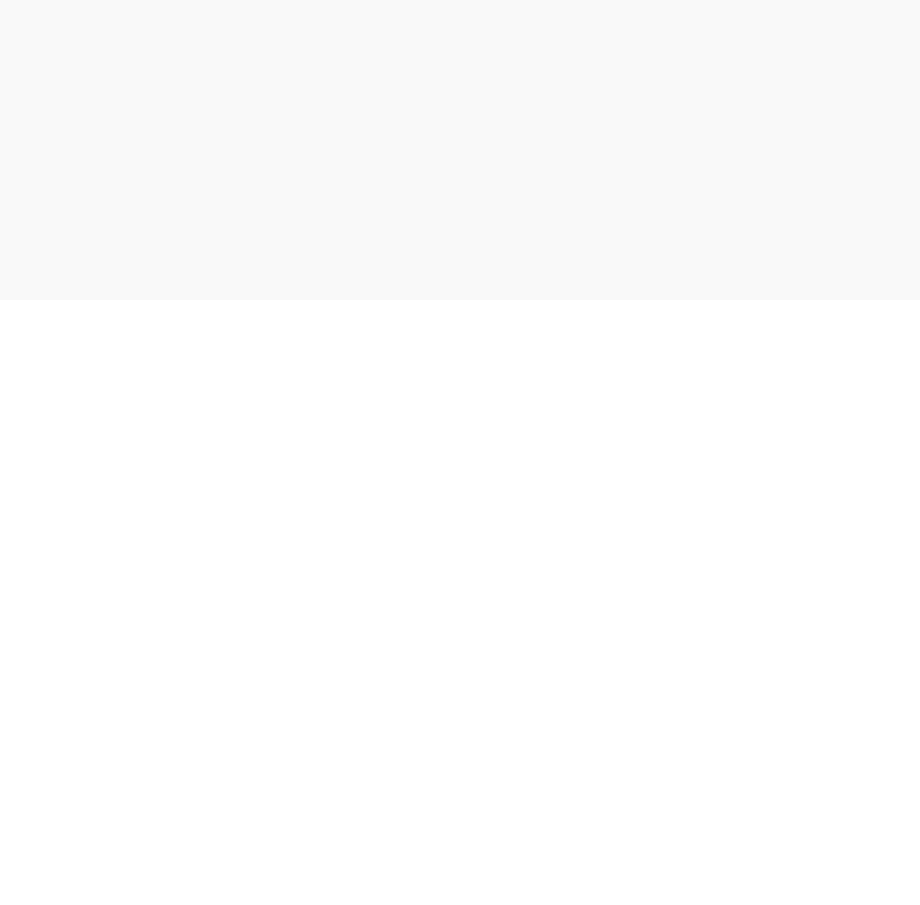
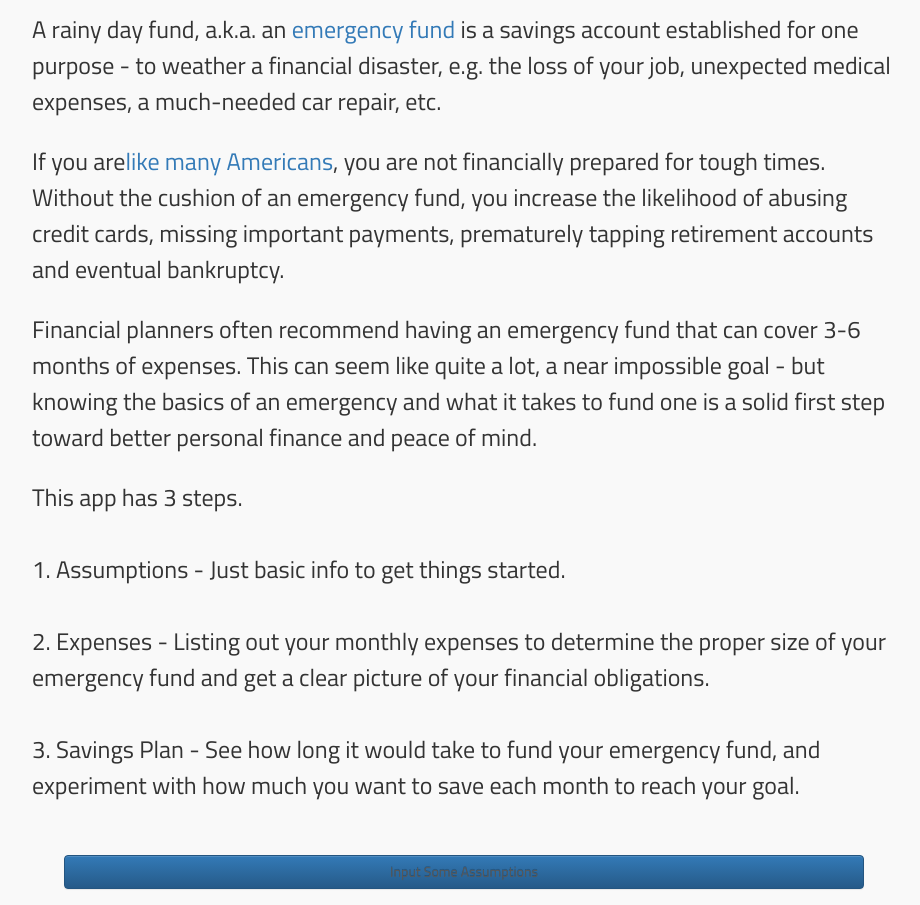
Before and after one commit to sedx876/Rainy-Day-Fund, a React (Create React App) app: page /what-is-a-rainy-day-fund in a window 1280 px wide. Shown: the part 500-1405 px from the top of the page, without its empty margins (176-1096 px from the left). Before the commit the page ends 800 px from the top, so only its background shows below. Built offline with nearby package versions, Linux system fonts and the light colour scheme.

Commit message:
added what-is-a-rainy-day-fund static component

```diff
--- a/src/components/Landing.js
+++ b/src/components/Landing.js
@@ -2,6 +2,7 @@ import React from 'react';
 import { Link } from 'react-router-dom';
 import { Jumbotron, Button } from 'react-bootstrap';
 import Container from 'react-bootstrap/Container'
+
 const Landing = () =>  {
     return (
         <Container id="Landing" className="container-fluid">
@@ -9,7 +10,7 @@ const Landing = () =>  {
             <h1>Welcome to the Rainy Day Fund App</h1>
             <h6>This is a simple practice app and NOT financial advice. <strong>Illustrative purposes only!</strong></h6>
             <Button className="nav-btn">
-            	<Link className="link" to="what-is-a-rainy-day-fund">I understand - take me to the app</Link>
+            	<Link className="link" to="/what-is-a-rainy-day-fund">I understand - take me to the app</Link>
             </Button>
           </Jumbotron>
         </Container>
--- /dev/null
+++ b/src/components/WhatIsARainyDayFund.js
@@ -0,0 +1,52 @@
+import React, { Component } from 'react';
+import { Link } from 'react-router-dom'
+import { Button } from 'react-bootstrap';
+
+const WhatIsARainyDayFund = () =>  {
+
+    return (
+        <div id="WhatIsARainyDayFund">
+	   <h1>What is a Rainy Day Fund?</h1>
+
+	   <h3>
+		A rainy day fund, a.k.a. an <a href="http://www.investopedia.com/terms/e/emergency_fund.asp" target="_blank">
+	    	emergency fund</a> is a savings account established for one purpose -
+	    	to weather a financial disaster, e.g. the loss of your job,
+		unexpected medical expenses, a much-needed car repair, etc.
+	   </h3>
+
+	   <h3>
+		If you are
+	    	<a href="https://www.creditdonkey.com/average-american-savings-statistics.html" target="_blank" >
+		like many Americans</a>, you are not financially prepared for tough times.
+	    	Without the cushion of an emergency fund, you increase the likelihood of abusing
+	    	credit cards, missing important payments, prematurely tapping retirement accounts and
+	    	eventual bankruptcy.
+	   </h3>
+
+	   <h3>
+		Financial planners often recommend having an emergency fund that can cover
+	    	3-6 months of expenses. This can seem like quite a lot, a near impossible goal
+	    	- but knowing the basics of an emergency and what it takes
+		to fund one is a solid first step toward better personal finance
+	    	and peace of mind.
+	   </h3>
+	   <h3>
+		This app has 3 steps.<br/><br/>
+		1. Assumptions - Just basic info to get things started.<br/><br/>
+		2. Expenses - Listing out your monthly expenses to determine the proper size
+	    	   of your emergency fund and get a clear picture of your
+	    	   financial obligations.  <br/><br/>
+		3. Savings Plan - See how long it would take to fund your emergency fund,
+	    	   and experiment with how much you want to save each month to reach your goal.
+		<br/><br/>
+	   </h3>
+	        <Button className="nav-btn" block>
+	    		<Link className="link" to="assumptions">Input Some Assumptions</Link>
+	    	</Button>
+        </div>
+    );
+}
+
+
+export default WhatIsARainyDayFund;
--- a/src/components/router.js
+++ b/src/components/router.js
@@ -1,9 +1,15 @@
 import React from 'react'
-import { BrowserRouter as Router, Route, HashRouter } from 'react-router-dom'
+import {BrowserRouter as Router, Route, HashRouter, Switch} from 'react-router-dom'
 import App from './App'
+import Landing from './Landing'
+import WhatIsARainyDayFund from './WhatIsARainyDayFund'
 
 export default(
    <Router history={HashRouter}>
+
       <Route path="/" component={App} />
+      <Route exact path="/landing" component={Landing} />
+       <Route exact path="/what-is-a-rainy-day-fund" component={WhatIsARainyDayFund} />
+
    </Router>
 )
```
